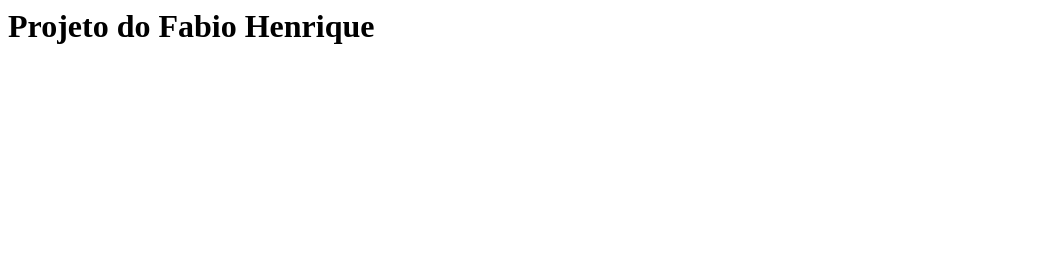
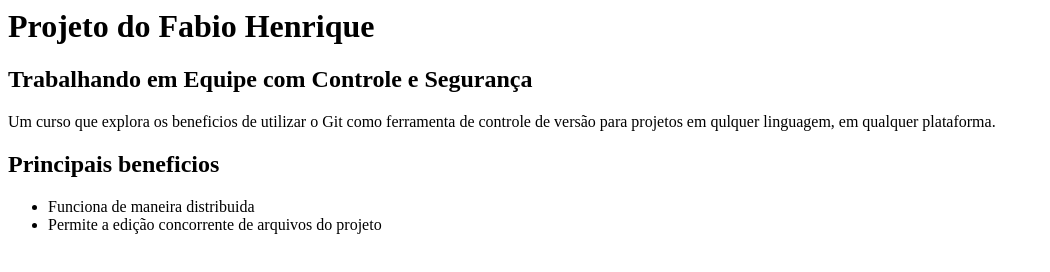
Before and after one commit to fabiohssilva/git-curso, a plain HTML site: page index.html in a window 1280 px wide. Shown: the whole page, without its empty margins (0-1050 px from the left). Drawn offline with Linux system fonts and the light colour scheme.

Commit message:
inicio do design

```diff
--- /dev/null
+++ b/estilo.css
@@ -0,0 +1,3 @@
+body {
+	background-color: blue;
+}
--- a/index.html
+++ b/index.html
@@ -1,7 +1,21 @@
 <html>
 	<head>
+	<link rel="styleshhet" href="estilo.css"
 	</head>
 	<body>
 	 <h1>Projeto do Fabio Henrique</h1>
+	 <h2>Trabalhando em Equipe com Controle e Segurança</h2>
+
+	 <p>
+		Um curso que explora os beneficios de utilizar o Git como ferramenta
+		de controle de versão para projetos em qulquer linguagem, em qualquer
+		plataforma.
+	 </p>
+
+	 <h2>Principais beneficios</h2>
+	 <ul>
+		<li>Funciona de maneira distribuida</li>
+		<li>Permite a edição concorrente de arquivos do projeto</li>
+	 </ul>
 	</body>
 </html>
```
